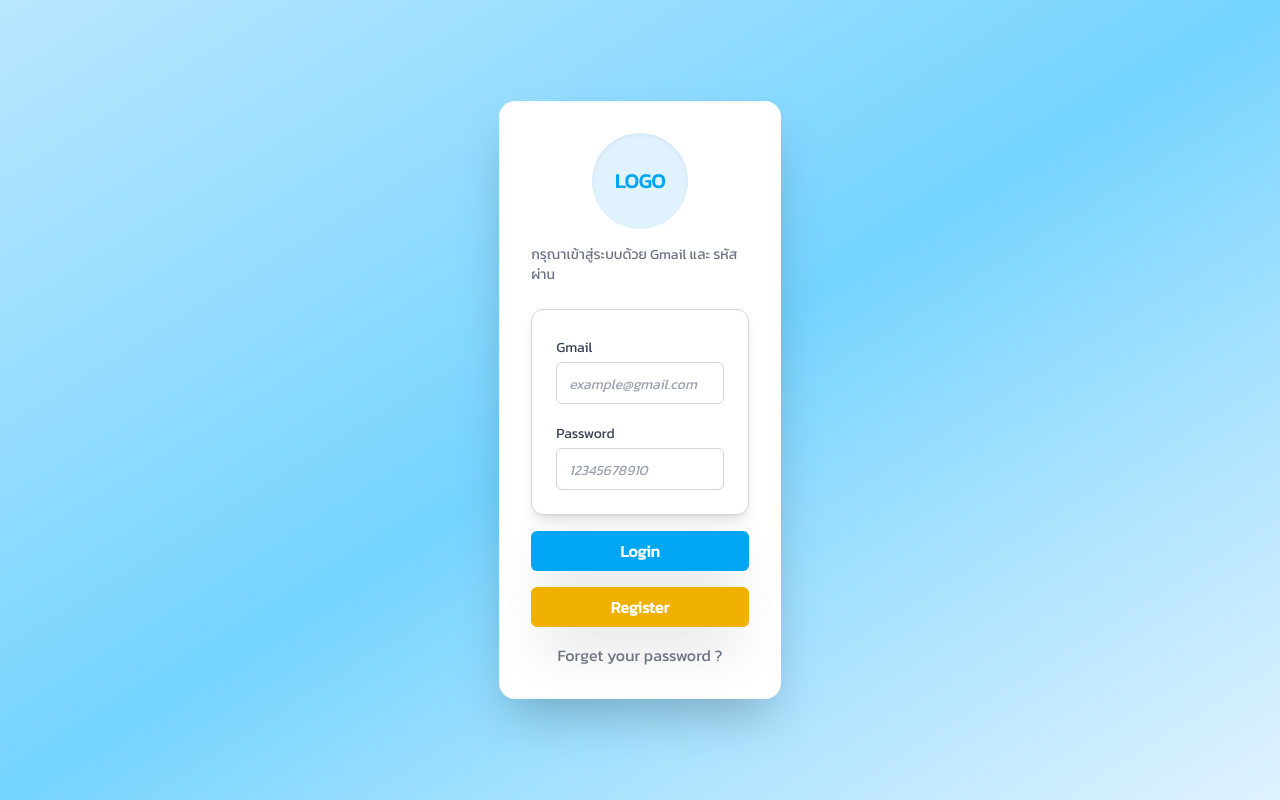
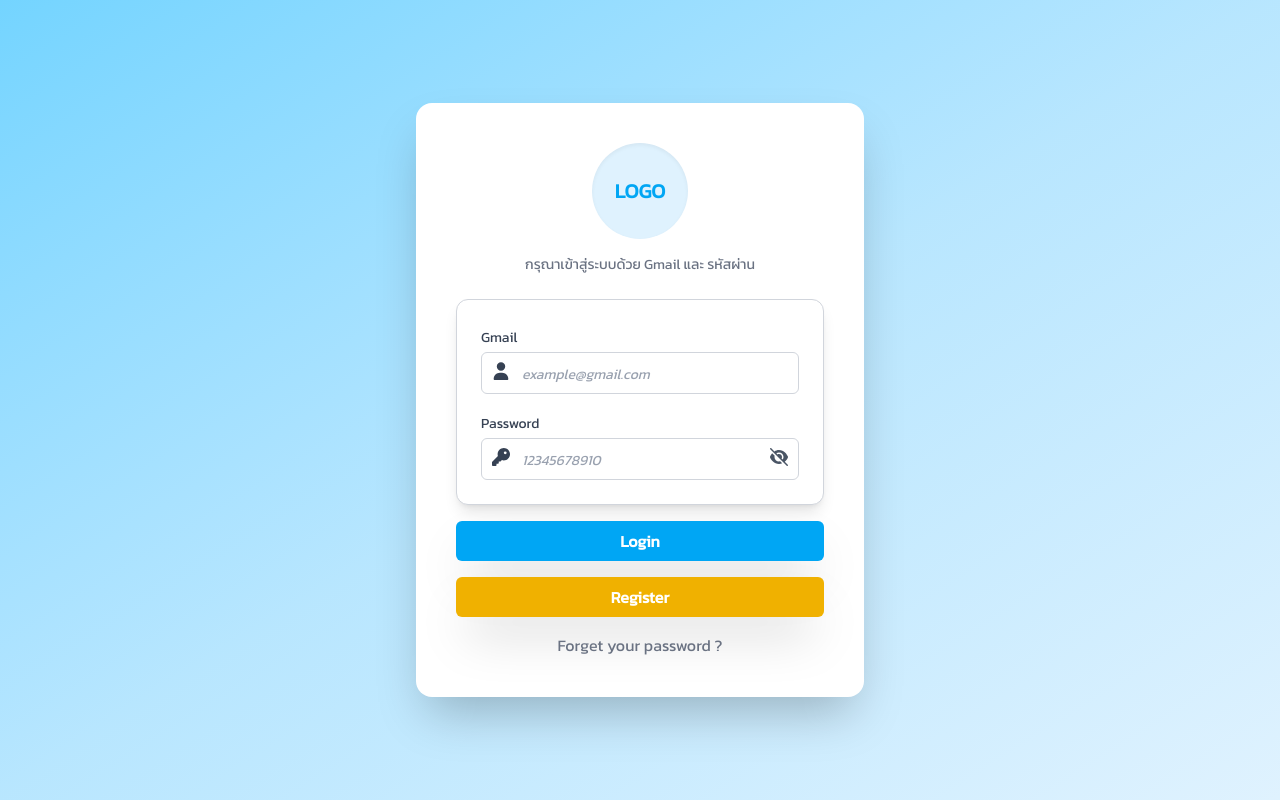
Before and after one commit to panuwit009/dtstock, a Next.js app: page / in a window 1280 px wide. Built offline with nearby package versions, Linux system fonts and the light colour scheme.

Commit message:
ui login v4.5

```diff
--- a/src/app/components/login.tsx
+++ b/src/app/components/login.tsx
@@ -1,10 +1,16 @@
 "use client";
 import { setIslogin } from "../type";
+import { FontAwesomeIcon } from '@fortawesome/react-fontawesome'
+import { faKey, faUser, faEye, faEyeSlash } from '@fortawesome/free-solid-svg-icons'
+import { useState } from "react";
 
 export default function Login({ setIslogin }: setIslogin) {
+    const [showPassword, setShowPassword] = useState(false);
+
+
   return (
-    <div className="bg-gradient-to-br from-sky-200 via-sky-300 to-sky-100 min-h-screen w-screen flex justify-center items-center">
-      <div className="w-[90%] md:w-[22%] max-w-md bg-white rounded-2xl shadow-2xl p-8">
+    <div className="bg-gradient-to-br from-sky-300 via-sky-200 to-sky-100 min-h-screen w-screen flex justify-center items-center">
+      <div className="w-[90%] md:w-[50%] max-w-md max-h-md bg-white rounded-2xl shadow-2xl p-10">
         <div className="flex flex-col items-center space-y-4">
           {/* <div className="text-3xl font-bold text-sky-600">Login</div> */}
           <div className="w-24 h-24 bg-sky-100 rounded-full flex items-center justify-center text-sky-500 text-xl font-bold shadow-inner">
@@ -17,36 +23,48 @@ export default function Login({ setIslogin }: setIslogin) {
             <div className="bg-white p-6 rounded-xl border border-gray-300 shadow-lg space-y-4">
                 <div>
                     <label className="text-sm font-medium text-gray-700">Gmail</label>
+                        <div className="relative">
+                            <FontAwesomeIcon icon={faUser} className="text-gray-700 text-lg absolute left-5 top-1/2 -translate-1/2 rounded-md"/>
                             <input
                             type="email"
                             placeholder="example@gmail.com"
-                    className="placeholder-gray-400 placeholder:text-sm placeholder:italic text-black mt-1 w-full px-3 py-2 rounded-md border border-gray-300 focus:border-sky-500 focus:ring-1 focus:ring-sky-200 outline-none transition"
-                    />
-                </div>
-
-                <div>
-                    <label className="text-sm font-medium text-gray-700">Password</label>
-                    <input
-                    type="password"
-                    placeholder="12345678910"
-                    className="placeholder-gray-400 placeholder:text-sm placeholder:italic text-black mt-1 w-full px-3 py-2 rounded-md border border-gray-300 focus:border-sky-500 focus:ring-1 focus:ring-sky-200 outline-none transition"
+                            className="placeholder-gray-400 placeholder:text-sm placeholder:italic text-black mt-1 w-full pl-10 py-2 rounded-md border border-gray-300 focus:border-sky-500 focus:ring-1 focus:ring-sky-200 outline-none transition"
                             />
                         </div>
                 </div>
 
+                <div className="">
+                    <label className="text-sm font-medium text-gray-700">Password</label>
+                        <div className="relative">
+                            <FontAwesomeIcon icon={faKey} className="text-gray-700 text-lg absolute left-5 top-1/2 -translate-1/2 rounded-md"/>
+                            <input
+                            type={showPassword ? "text" : "password" }
+                            placeholder="12345678910"
+                            className="placeholder-gray-400 placeholder:text-sm placeholder:italic text-black mt-1 w-full pl-10 py-2 rounded-md border border-gray-300 focus:border-sky-500 focus:ring-1 focus:ring-sky-200 outline-none transition"
+                            />
+                            <button className="text-gray-600 text-md absolute right-0 top-1/2 -translate-1/2 rounded-md hover:cursor-pointer" onClick={()=>setShowPassword(prev=>!prev)}>
+                            <FontAwesomeIcon icon={showPassword ? faEye : faEyeSlash}/>
+                        </button>
+                        </div>
+                </div>
+            </div>
+
             <button onClick={() => {alert("เข้าสู่ระบบสำเร็จ"); setIslogin(true);}}
-            className="w-full bg-sky-500 text-white font-semibold py-2 rounded-md hover:bg-sky-600 transition active:scale-[0.98] shadow-2xl duration-300 hover:scale-95"
+                className="w-full bg-sky-500 text-white font-semibold py-2 rounded-md hover:bg-sky-600 transition active:scale-[0.98] shadow-2xl
+                duration-350 hover:scale-95 hover:cursor-pointer"
             >
                 Login
             </button>
 
             <button
-            className="w-full bg-yellow-500 text-white font-semibold py-2 rounded-md hover:bg-yellow-600 transition active:scale-[0.98] shadow-2xl duration-300 hover:scale-95"
+                className="w-full bg-yellow-500 text-white font-semibold py-2 rounded-md hover:bg-yellow-500 transition active:scale-[0.98] shadow-2xl
+                duration-350 hover:scale-95 hover:cursor-pointer"
             >
                 Register
             </button>
 
-          <div className="text-gray-500 text-center">Forget your password ?</div>
+            <div className="text-gray-500 text-center hover:cursor-pointer">Forget your password ?</div>
+
 
         </div>
       </div>
```
Lines whose indentation alone changed are shown as unchanged.
